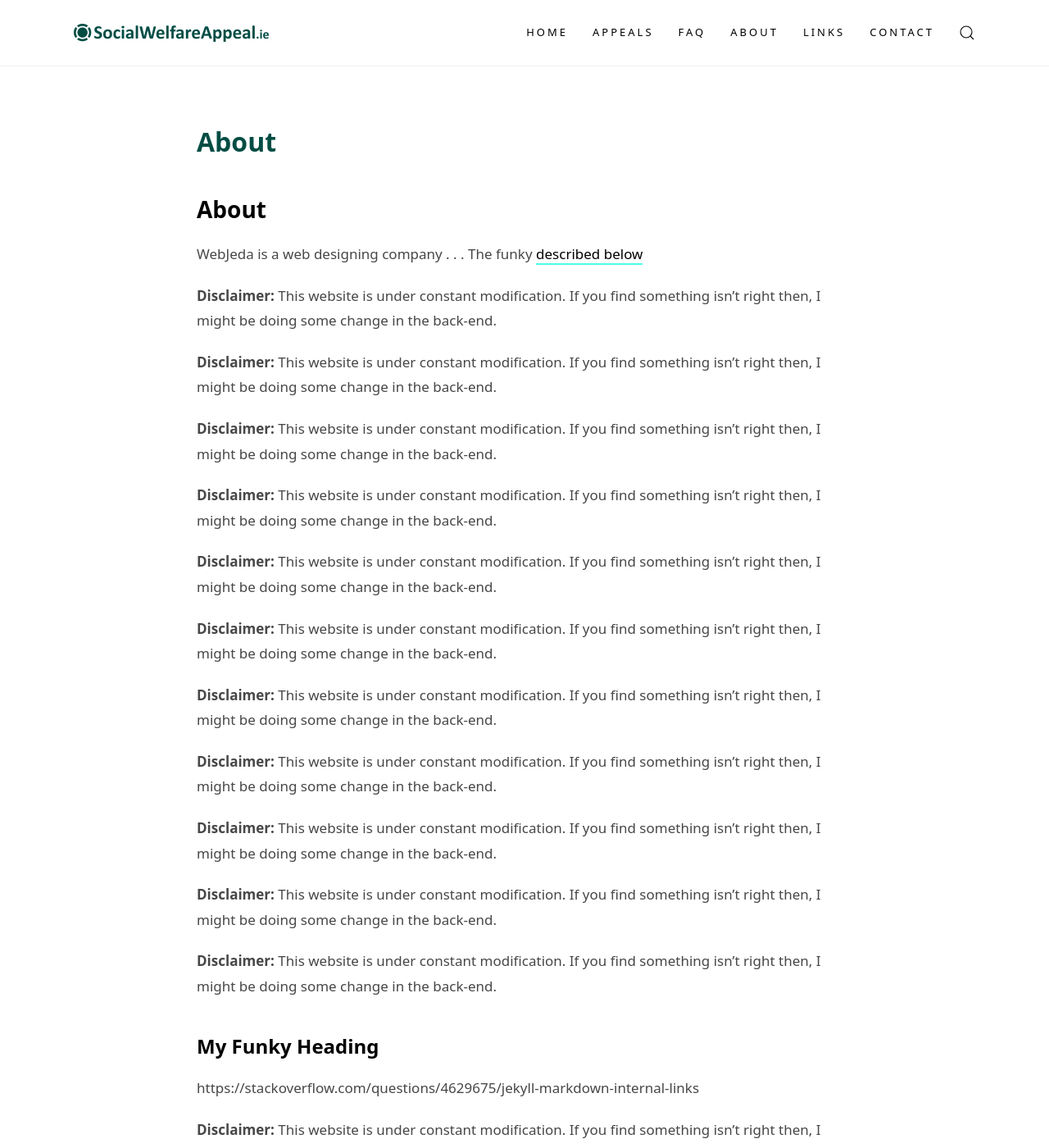
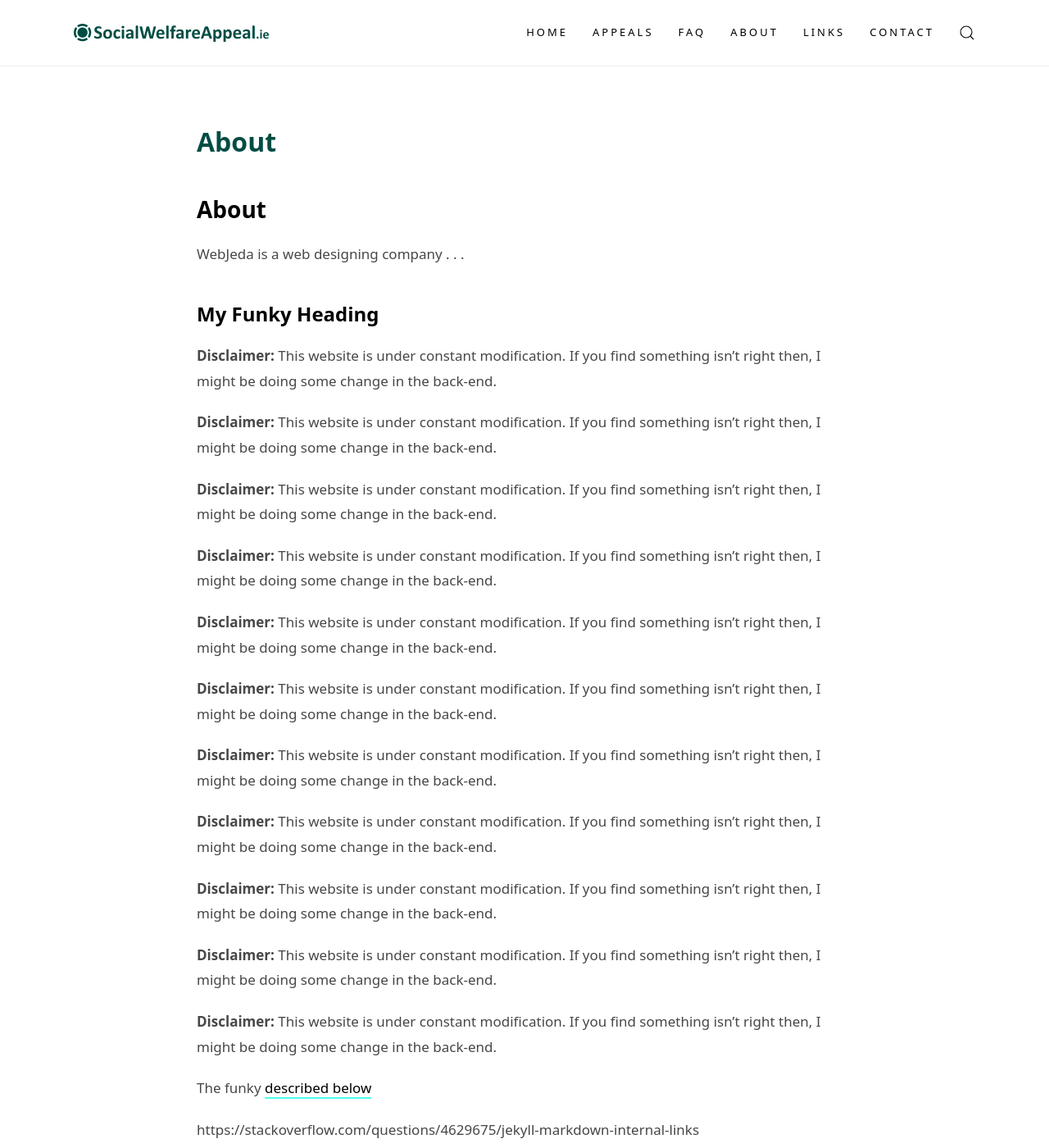
Before and after one commit to robbertl/socialwelfareappeal, a Jekyll site: the page built from about.md, in a window 1280 px wide and 1400 px high. Shown: the whole window at 82% size. Built offline with Jekyll 4.4.1, drawn with Linux system fonts in a browser that asks for light colours.

Commit message:
Update about.md

```diff
--- a/about.md
+++ b/about.md
@@ -10,7 +10,10 @@ WebJeda is a web designing company
 .
 .
 .
-The funky [described below](#funky)
+
+### My Funky Heading
+{: #top }
+
 
 **Disclaimer:** This website is under constant modification.
 If you find something isn't right then,
@@ -60,8 +63,8 @@ I might be doing some change in the back-end.
 If you find something isn't right then,
 I might be doing some change in the back-end.
 
-### My Funky Heading
-{: #funky }
+The funky [described below](#top)
+
 
 https://stackoverflow.com/questions/4629675/jekyll-markdown-internal-links
 
```
